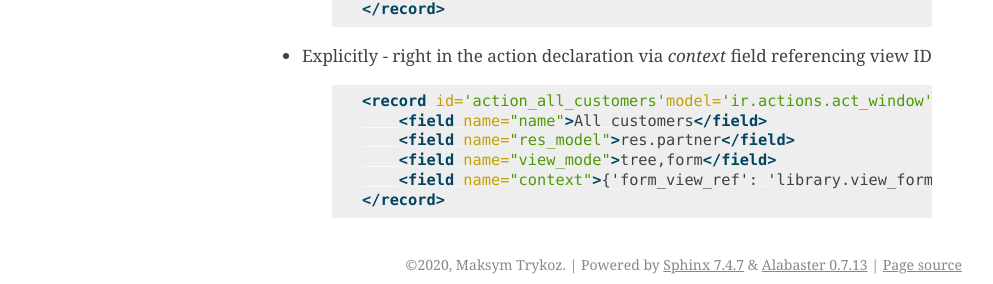
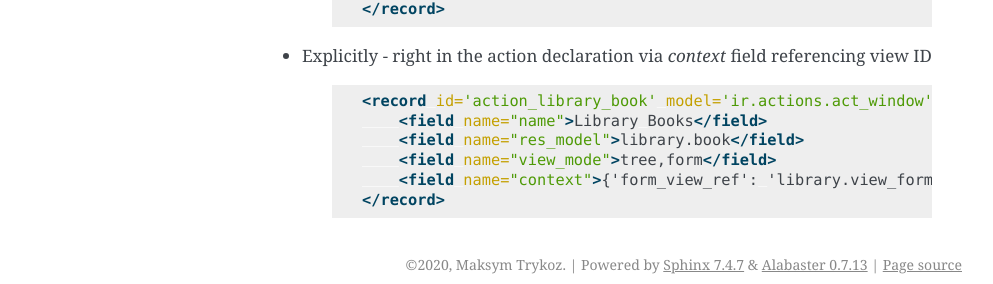
Before and after one commit to maxtryk/odoo-how-to, a Sphinx documentation site: the page built from docs/source/action_and_view.rst, in a window 1280 px wide. Shown: the part 492-776 px from the top of the page, without its empty margins (148-1141 px from the left). Built offline with Sphinx 7.4.7, drawn with Linux system fonts in a browser that asks for light colours.

Commit message:
Action and view

```diff
--- a/docs/source/action_and_view.rst
+++ b/docs/source/action_and_view.rst
@@ -32,9 +32,9 @@ Action and View
 
     .. code-block:: xml
 
-        <record id='action_all_customers'model='ir.actions.act_window'>
-            <field name="name">All customers</field>
-            <field name="res_model">res.partner</field>
+        <record id='action_library_book' model='ir.actions.act_window'>
+            <field name="name">Library Books</field>
+            <field name="res_model">library.book</field>
             <field name="view_mode">tree,form</field>
             <field name="context">{'form_view_ref': 'library.view_form_book'}</field>
         </record>
```
